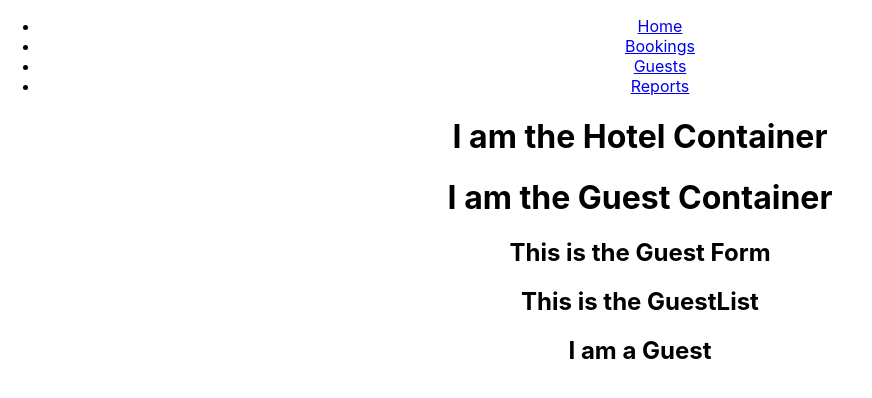
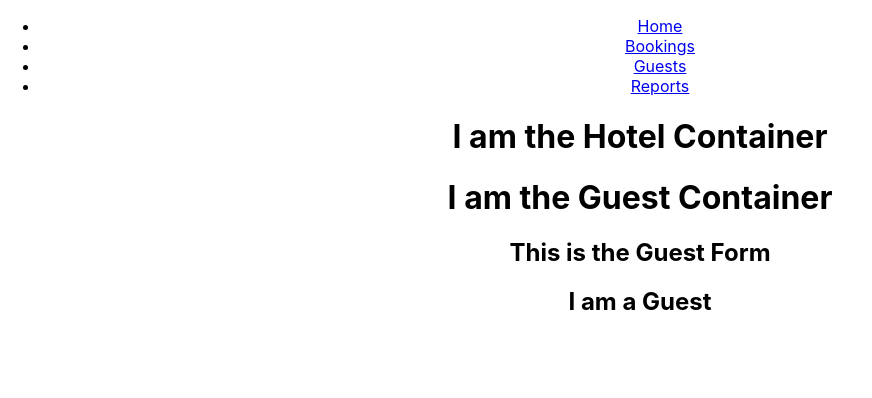
Before and after one commit to ianbone1/ClanLodging, a React (Create React App) app: page /guests in a window 1280 px wide. Shown: the top 398 px of the page, without its empty margins (0-872 px from the left). Built offline with nearby package versions, Linux system fonts and the light colour scheme.

Commit message:
guest list mapping added

```diff
--- a/src/components/GuestList.js
+++ b/src/components/GuestList.js
@@ -1,17 +1,27 @@
-import React, {Component} from 'react';
+import React from 'react';
 import Guest from './Guest';
-class GuestList extends Component {
 
 
-render(){
+const GuestList = ({guests}) => {
+
+const guestNodes = guests.map((guest, index) =>{
+  return (
+    <Guest key={index}
+    firstName={guest.firstName}
+    lastName={guest.lastName} addressLine1={guest.addressLine1}
+    town={guest.town}
+    postCode={guest.postCode}
+    email={guest.email}
+    phone={guest.phone}></Guest>
+  )
+})
 
   return (
-    <div>
-    <h2>This is the GuestList</h2>
-    <Guest/>
+    <div className="guest-list">
+    {guestNodes}
     </div>
   );
-}
+
 
 }
 export default GuestList;
--- a/src/containers/GuestContainer.js
+++ b/src/containers/GuestContainer.js
@@ -3,12 +3,26 @@ import GuestForm from '../components/GuestForm'
 import GuestList from '../components/GuestList'
 
 class GuestContainer extends Component {
+
+constructor(props){
+  super(props);
+  this.state={
+    guests:[
+      { personID: 1, firstName: "Brian",lastName: "Ferry",  addressLine1: "The Big House", town: "Glasgow", postCode: "G45 4XT", email: "BFerry@gmail.com", phone:"0141 333444"}
+    ]
+  }
+}
+
+
+
+
   render(){
     return(
       <div>
       <h1>I am the Guest Container</h1>
       <GuestForm/>
-      <GuestList/>
+      <GuestList guests = {this.state.guests}/>
+
       </div>
     )
   }
```
